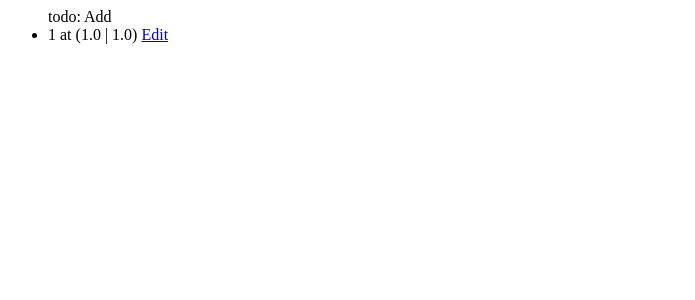
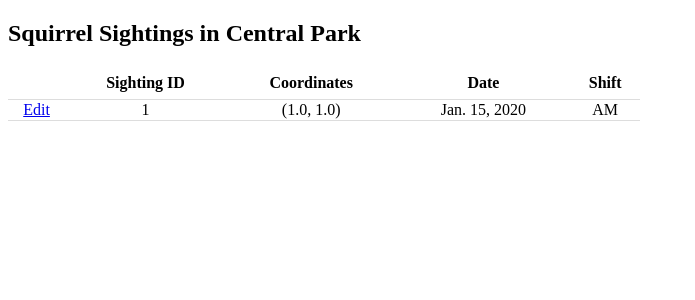
Before and after one commit to glangetasq/TFA-project-apl2163-qag2000, a Django app: page /sightings/ in a window 1280 px wide. Shown: the top 300 px of the page, without its empty margins (0-695 px from the left). Run offline with Django 3.2, Linux system fonts and the light colour scheme; tables that the repository leaves empty hold one stand-in row (values such as "Sample post").

Commit message:
Styled the index view.

```diff
--- a/tracker/templates/tracker/index.html
+++ b/tracker/templates/tracker/index.html
@@ -1,15 +1,51 @@
+<!DOCTYPE html>
+<html>
+<head>
+<style>
+table {
+  width : 50%;
+  border-collapse : collapse;
+}
+th {
+  height : 30px;
+  text-align : center;
+  border-bottom: 1px solid #ddd;;
+}
+td {
+  text-align : center;
+  border-bottom: 1px solid #ddd;
+}
+tr:hover {background-color:#f5f5f5;}
+</style>
+</head>
+<body>
+
+  <h2>Squirrel Sightings in Central Park</h2>
+
   {% if sightings %}
-  <ul>
-    <a> todo: Add </a>
+    <table>
+      <tr>
+          <th></th>
+          <th>Sighting ID</th>
+          <th>Coordinates</th>
+          <th>Date</th>
+          <th>Shift</th>
+      </tr>
       {% for sighting in sightings %}
-      <li>
-          {{ sighting.squirrel_id }} at ({{ sighting.latitude}} | {{ sighting.longitude }})
-          <a href="{% url 'tracker:update' sighting.squirrel_id %}">Edit</a>
-      </li>
+        <tr>
+          <td> <a href="{% url 'tracker:update' sighting.squirrel_id %}">Edit</a> </td>
+          <td>{{sighting.squirrel_id}}</td>
+          <td>({{sighting.latitude}}, {{sighting.longitude}})</td>
+          <td>{{sighting.date}}</td>
+          <td>{{sighting.shift}}</td>
+        </tr>
       {% endfor %}
-  </ul>
+    </table>
     {% else %}
     <p>
-    There are no squirrel sightings in the data base.
+      There are no squirrel sightings in the database.
     </p>
     {% endif %}
+
+</body>
+</html>
--- a/tracker/views.py
+++ b/tracker/views.py
@@ -21,7 +21,7 @@
 # View that lists all sightings.
 def index(request):
 
-    sightings = SquirrelSighting.objects.all()
+    sightings = SquirrelSighting.objects.order_by('date', 'shift')
 
     context = {
         'sightings' : sightings,
```
Lines whose indentation alone changed are shown as unchanged.
